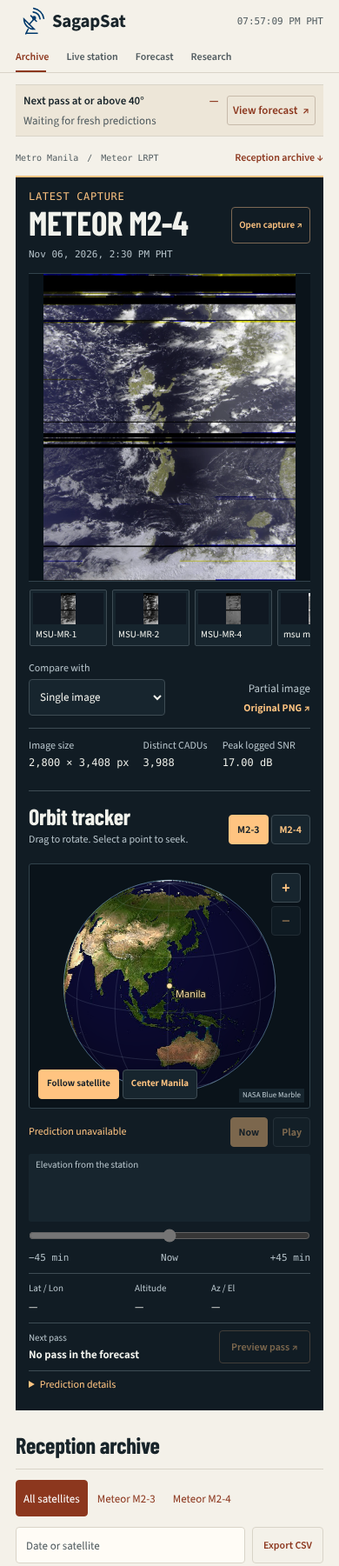
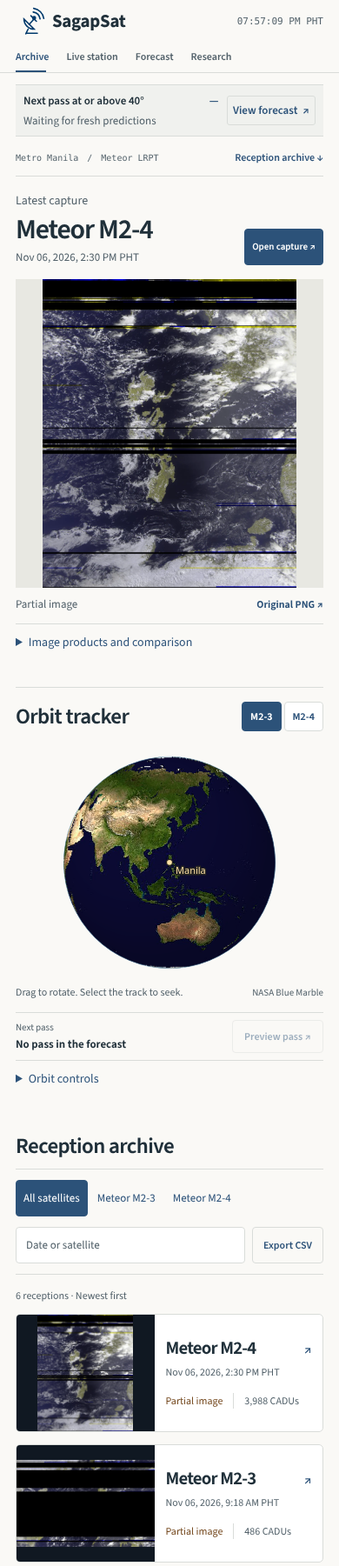
Before and after one commit to adr1el-m/sagapsat, a website: page index.html in a window 390 px wide. Shown: the top 1801 px of the page at 87% size. Drawn offline with Linux system fonts and the light colour scheme; files whose address does not match are found by name.

Commit message:
Simplify the capture and orbit homepage

```diff
--- a/OPERATIONS.md
+++ b/OPERATIONS.md
@@ -38,8 +38,7 @@ them. Perform the update between passes so archive uploads are idle.
    service's current `--pi local` and `--refresh-orbits` settings. Copy the built
    `index.html`, `app.js`, `explorer.js`, `interpretation.js`, `globe.js`,
    `earth-blue-marble.jpg`, `style.css`, `brand.svg`, `source-sans-3.woff2` and
-   `source-sans-3-LICENSE.txt`, `barlow-condensed-bold.woff2` and
-   `barlow-condensed-LICENSE.txt` from `dist/` into its `dist/` directory. Copy
+   `source-sans-3-LICENSE.txt` from `dist/` into its `dist/` directory. Copy
    `dist/research/interpretation-cases.json` and the other research assets
    referenced by the page into its `dist/research/` directory.
 3. Restart both web/publisher services with
--- a/app.js
+++ b/app.js
@@ -161,7 +161,7 @@ function updateLatest(capture){
  $('latestTitle').textContent=capture?'Meteor '+capture.satellite:'Meteor reception';
  $('latestTime').textContent=capture?date(capture.started_utc,{hour:'numeric',minute:'2-digit',hour12:true})+' PHT':'';
  $('latestSummary').textContent=capture?captureOutcome(capture):'';
- $('latestSpecs').hidden=!capture;
+ $('captureTools').hidden=$('latestSpecs').hidden=!capture;
  $('latestFrames').textContent=capture?fmt.format(capture.unique_frames):'—';
  $('latestSnr').textContent=capture?snr(capture.peak_snr_db):'—';
  if(!sameCapture){
@@ -184,11 +184,6 @@ function showLatestProduct(compareName){
  $('latestView').hidden=!product;
  $('latestDownload').hidden=!product;
  $('latestResolution').textContent=product?`${fmt.format(product.width)} × ${fmt.format(product.height)} px`:'—';
- $('scanRuler').replaceChildren(...(product?[0,.25,.5,.75,1].map(fraction=>{
-  const tick=make('span',fmt.format(Math.round(fraction*(product.height-1))),'scan-ruler-tick');
-  tick.style.top=fraction*100+'%';
-  return tick;
- }):[]));
  $('latestStatus').hidden=Boolean(product);
  $('latestStatus').classList.remove('preview-note');
  if(product){
@@ -223,12 +218,6 @@ function updateImageWipe(){
  const ratio=primary.naturalWidth/primary.naturalHeight;
  const shownWidth=Number.isFinite(ratio)?Math.min(width,height*ratio):width;
  const inset=(width-shownWidth)/2;
- const shownHeight=Number.isFinite(ratio)?Math.min(height,width/ratio):height;
- const ruler=$('scanRuler');
- ruler.hidden=!(inset>=64&&shownHeight>=96&&primary.naturalHeight&&$('latestComparison').hidden&&!$('latestView').hidden);
- ruler.style.setProperty('--frame-left',inset+'px');
- ruler.style.setProperty('--frame-top',(height-shownHeight)/2+'px');
- ruler.style.setProperty('--frame-height',shownHeight+'px');
  const panel=$('latestComparison');
  panel.style.setProperty('--image-inset',inset+'px');
  panel.style.setProperty('--split',inset+shownWidth*Number(wipe.value)/100+'px');
@@ -264,7 +253,6 @@ for(const id of ['latestImage','latestCompareImage']){
   $('latestStatus').textContent='An image preview is unavailable.';
   $('latestStatus').classList.add('preview-note');
   $('latestStatus').hidden=false;
-  if(id==='latestImage')$('scanRuler').hidden=true;
  });
 }
 $('latestProducts').onclick=event=>{
@@ -474,8 +462,12 @@ function drawMap(){
  const station=orbital?.station;
  const seek=hasTimeline?index=>seekOrbit(min+index*step,reference):null;
  chartSeek=seek;
- drawElevationChart(track,hasTimeline?Math.round((orbitOffset-min)/step):0);
- globe.update({point,track,seek,station:station?[station.latitude,station.longitude]:[14.6,121]});
+ if($('orbitTools').open)drawElevationChart(track,hasTimeline?Math.round((orbitOffset-min)/step):0);
+ const seekFromGlobe=seek?index=>{
+  $('orbitTools').open=true;
+  seek(index);
+ }:null;
+ globe.update({point,track,seek:seekFromGlobe,station:station?[station.latitude,station.longitude]:[14.6,121]});
  const displayTime=point?`${date(instant,{hour:'numeric',minute:'2-digit',hour12:true})} PHT`:'Prediction unavailable';
  const mode=point?(orbitPass?'Pass preview':orbitBase===undefined?'Current prediction':'Orbit preview'):'';
  $('orbitMoment').textContent=mode?`${mode} · ${displayTime}`:displayTime;
@@ -517,9 +509,14 @@ $('nextOrbitPass').onclick=()=>{
   orbitBase=Date.parse(orbitPass.peak);
   orbitOffset=0;
   globe.center('manila');
+  $('orbitTools').open=true;
  }
  drawMap();
 };
+$('orbitTools').addEventListener('toggle',()=>{
+ if(!$('orbitTools').open)stopOrbitPlayback();
+ drawMap();
+});
 $('orbitPlay').onclick=()=>{
  if(orbitPlayback){stopOrbitPlayback();return}
  if(orbitBase===undefined||orbitOffset>=Number(orbitTime.max))orbitOffset=Number(orbitTime.min);
@@ -558,7 +555,7 @@ function drawElevationChart(track,index){
   else x.moveTo(px(i),py(point[3]));
   hasPrevious=true;
  }
- x.strokeStyle='#ffc481';
+ x.strokeStyle='#283f63';
  x.lineWidth=2;
  x.stroke();
  const elevation=track[index]?.[3];
@@ -566,12 +563,12 @@ function drawElevationChart(track,index){
  x.beginPath();
  x.moveTo(px(index),0);
  x.lineTo(px(index),h);
- x.strokeStyle='#f1f2ec';
+ x.strokeStyle='#202a38';
  x.lineWidth=1;
  x.stroke();
  x.beginPath();
  x.arc(px(index),py(elevation),3.5,0,2*Math.PI);
- x.fillStyle='#f1f2ec';
+ x.fillStyle='#202a38';
  x.fill();
 }
 $('orbitElevation').onclick=event=>{
--- a/globe.js
+++ b/globe.js
@@ -130,7 +130,7 @@ function createOrbitGlobe(canvas, follow, manila, zoomIn, zoomOut) {
     const u=((lon/(2*Math.PI)+1.5)%1)*texture.width;
     const v=Math.min(texture.height-1,(.5-lat/Math.PI)*texture.height);
     const j=4*(Math.floor(v)*texture.width+Math.floor(u));
-    const light=.68+.36*Math.max(0,-.34*east+.45*north+.82*toward);
+    const light=.76+.29*Math.max(0,-.34*east+.45*north+.82*toward);
     data[i]=texture.data[j]*light;
     data[i+1]=texture.data[j+1]*light;
     data[i+2]=texture.data[j+2]*light;
@@ -215,24 +215,6 @@ function createOrbitGlobe(canvas, follow, manila, zoomIn, zoomOut) {
    };
   }
 
-  function gridLine(samples,coordinate){
-   let penDown=false;
-   for(let value=samples[0];value<=samples[1];value+=3){
-    const point=project(...coordinate(value));
-    if(point.facing){
-     if(penDown)context.lineTo(point.x,point.y);
-     else context.moveTo(point.x,point.y);
-    }
-    penDown=point.facing;
-   }
-  }
-  context.beginPath();
-  for(let lat=-60;lat<=60;lat+=30)gridLine([-180,180],lon=>[lat,lon]);
-  for(let lon=-180;lon<180;lon+=30)gridLine([-90,90],lat=>[lat,lon]);
-  context.strokeStyle='#d6efff34';
-  context.lineWidth=.6;
-  context.stroke();
-
   context.beginPath();
   let visible=false;
   for(const [index,sample] of track.entries()){
@@ -248,7 +230,7 @@ function createOrbitGlobe(canvas, follow, manila, zoomIn, zoomOut) {
   context.strokeStyle='#05161b';
   context.lineWidth=3;
   context.stroke();
-  context.strokeStyle='#ffc481';
+  context.strokeStyle='#a4c9e6';
   context.lineWidth=1.3;
   context.stroke();
 
--- a/index.html
+++ b/index.html
@@ -1,5 +1,5 @@
 <!doctype html>
-<html lang="en"><head><meta charset="utf-8"><meta name="viewport" content="width=device-width,initial-scale=1"><meta name="theme-color" content="#f4f1e9"><meta name="description" content="Browse original Meteor LRPT satellite imagery and reception records from the SagapSat ground station in Metro Manila."><link rel="icon" type="image/svg+xml" href="brand.svg"><link rel="stylesheet" href="style.css"><title>SagapSat — Reception archive</title></head>
+<html lang="en"><head><meta charset="utf-8"><meta name="viewport" content="width=device-width,initial-scale=1"><meta name="theme-color" content="#faf9f6"><meta name="description" content="Browse original Meteor LRPT satellite imagery and reception records from the SagapSat ground station in Metro Manila."><link rel="icon" type="image/svg+xml" href="brand.svg"><link rel="stylesheet" href="style.css"><title>SagapSat — Reception archive</title></head>
 <body>
 <a class="skip" href="#main">Skip to content</a>
 <header class="site-header">
@@ -39,43 +39,56 @@
           <div class="image-divider" aria-hidden="true"><span>‹ ›</span></div>
           <input id="latestWipe" type="range" min="0" max="100" value="50" aria-label="Reveal the primary and comparison images">
         </div>
-        <div id="scanRuler" aria-hidden="true" hidden></div>
         <p id="latestStatus" role="status">Loading the latest reception…</p>
       </div>
-      <div id="latestProducts" class="product-strip" role="group" aria-label="Image products" hidden></div>
-      <div class="latest-controls">
-        <label for="latestCompare" id="latestCompareLabel" hidden><span>Compare with</span><select id="latestCompare"></select></label>
       <div class="latest-evidence">
         <p id="latestSummary"></p>
         <a id="latestDownload" class="text-link" target="_blank" rel="noopener" hidden>Original PNG ↗</a>
       </div>
+      <details class="workspace-details" id="captureTools" hidden>
+        <summary>Image products and comparison</summary>
+        <div id="latestProducts" class="product-strip" role="group" aria-label="Image products" hidden></div>
+        <div class="latest-controls">
+          <label for="latestCompare" id="latestCompareLabel" hidden><span>Compare with</span><select id="latestCompare"></select></label>
         </div>
         <dl class="capture-specs" id="latestSpecs" hidden>
           <div><dt>Image size</dt><dd id="latestResolution">—</dd></div>
           <div><dt>Distinct CADUs</dt><dd id="latestFrames">—</dd></div>
           <div><dt>Peak logged SNR</dt><dd id="latestSnr">—</dd></div>
         </dl>
+      </details>
     </section>
     <section class="orbit-panel" id="orbit" aria-labelledby="orbitTitle">
       <header class="orbit-heading">
-        <div><h2 id="orbitTitle">Orbit tracker</h2><p id="globeHint">Drag to rotate. Select a point to seek.</p></div>
+        <h2 id="orbitTitle">Orbit tracker</h2>
         <div class="segmented" id="satTabs" role="group" aria-label="Track a satellite">
           <button type="button" class="selected" data-sat="M2-3" aria-label="Meteor M2-3" aria-pressed="true">M2-3</button>
           <button type="button" data-sat="M2-4" aria-label="Meteor M2-4" aria-pressed="false">M2-4</button>
         </div>
       </header>
       <div class="globe-view">
-        <canvas id="globe" tabindex="0" aria-label="Earth globe with the selected satellite, predicted ground track, and ground station" aria-describedby="globeHint globeKeys">The satellite’s predicted coordinates appear below.</canvas>
-        <div class="globe-zoom" role="group" aria-label="Globe zoom">
-          <button type="button" id="globeZoomIn" aria-label="Zoom in on Earth">+</button>
-          <button type="button" id="globeZoomOut" aria-label="Zoom out from Earth">−</button>
+        <canvas id="globe" tabindex="0" aria-label="Earth globe with the selected satellite, predicted ground track, and ground station" aria-describedby="globeHint globeKeys">The satellite’s predicted coordinates appear in Orbit controls.</canvas>
+        <span id="globeKeys" class="sr-only">Use the arrow keys to rotate and the time slider to select a predicted position.</span>
       </div>
+      <div class="globe-caption">
+        <p id="globeHint">Drag to rotate. Select the track to seek.</p>
+        <a class="globe-credit" href="https://science.nasa.gov/earth/earth-observatory/the-blue-marble-true-color-global-imagery-at-1km-resolution/">NASA Blue Marble</a>
+      </div>
+      <div class="pass-jump">
+        <div><span id="nextOrbitLabel">Next pass</span><strong id="nextOrbitTime">—</strong></div>
+        <button type="button" class="outline-button" id="nextOrbitPass" disabled>Preview pass ↗</button>
+      </div>
+      <details class="workspace-details" id="orbitTools">
+        <summary>Orbit controls</summary>
+        <div class="globe-tools">
           <div class="globe-actions" role="group" aria-label="Globe viewpoint">
             <button type="button" id="followGlobe" aria-pressed="true">Follow satellite</button>
             <button type="button" id="manilaGlobe" aria-pressed="false">Center Manila</button>
           </div>
-        <a class="globe-credit" href="https://science.nasa.gov/earth/earth-observatory/the-blue-marble-true-color-global-imagery-at-1km-resolution/">NASA Blue Marble</a>
-        <span id="globeKeys" class="sr-only">Use the arrow keys to rotate and the time slider to select a predicted position.</span>
+          <div class="globe-zoom" role="group" aria-label="Globe zoom">
+            <button type="button" id="globeZoomOut" aria-label="Zoom out from Earth">−</button>
+            <button type="button" id="globeZoomIn" aria-label="Zoom in on Earth">+</button>
+          </div>
         </div>
         <div class="orbit-timeline">
           <div class="timeline-heading">
@@ -95,11 +108,8 @@
           <div><dt>Altitude</dt><dd id="altitude">—</dd></div>
           <div><dt>Az / El</dt><dd id="azel">—</dd></div>
         </dl>
-      <div class="pass-jump">
-        <div><span id="nextOrbitLabel">Next pass</span><strong id="nextOrbitTime">—</strong></div>
-        <button type="button" class="outline-button" id="nextOrbitPass" disabled>Preview pass ↗</button>
-      </div>
-      <details class="orbit-source"><summary>Prediction details</summary><p id="tleInfo">Loading orbital data…</p></details>
+        <p id="tleInfo">Loading orbital data…</p>
+      </details>
     </section>
   </div>
   <h2 class="receptions-heading" id="receptions">Reception archive</h2>
--- a/scripts/build-static.cjs
+++ b/scripts/build-static.cjs
@@ -1,5 +1,5 @@
 const fs = require('node:fs');
 
-for (const file of ['index.html', 'style.css', 'app.js', 'explorer.js', 'interpretation.js', 'brand.svg', 'globe.js', 'earth-blue-marble.jpg', 'source-sans-3.woff2', 'source-sans-3-LICENSE.txt', 'barlow-condensed-bold.woff2', 'barlow-condensed-LICENSE.txt']) {
+for (const file of ['index.html', 'style.css', 'app.js', 'explorer.js', 'interpretation.js', 'brand.svg', 'globe.js', 'earth-blue-marble.jpg', 'source-sans-3.woff2', 'source-sans-3-LICENSE.txt']) {
   fs.copyFileSync(file, 'dist/' + file);
 }
--- a/style.css
+++ b/style.css
@@ -1,11 +1,3 @@
-@font-face {
-  font-family: "Barlow Condensed";
-  src: url("barlow-condensed-bold.woff2") format("woff2");
-  font-style: normal;
-  font-weight: 700;
-  font-display: swap;
-}
-
 @font-face {
   font-family: "Source Sans 3";
   src: url("source-sans-3.woff2") format("woff2");
@@ -115,13 +107,12 @@ button.pass-day-status { padding: 5px 9px; border: 0; border-radius: 4px; backgr
 }
 
 :root {
-  --bg: #f4f1e9;
-  --panel: #fffcf6;
-  --line: #d9d4c8;
-  --ink: #18242a;
-  --muted: #505b5f;
-  --blue: #8c371e;
-  --font-display: "Barlow Condensed", "Source Sans 3", sans-serif;
+  --bg: #faf9f6;
+  --panel: #fff;
+  --line: #d9dcd9;
+  --ink: #20303a;
+  --muted: #52616a;
+  --blue: #2c5279;
   --font-text: "Source Sans 3", system-ui, sans-serif;
   --font-data: ui-monospace, "SFMono-Regular", Consolas, monospace;
   --amber: #75491f;
@@ -304,7 +295,7 @@ main { padding-top: 0; }
   margin-top: 13px;
   padding: 9px 12px 9px 15px;
   border-block: 1px solid var(--line);
-  background: #ede6d8;
+  background: #f0f1ee;
   color: var(--ink);
   font-size: 14px;
 }
@@ -313,7 +304,7 @@ main { padding-top: 0; }
 #nextSummary { color: var(--muted); }
 .pass-strip a {
   padding: 6px 9px;
-  border: 1px solid #c7baaa;
+  border: 1px solid var(--line);
   border-radius: 3px;
   color: var(--blue);
   font-weight: 600;
@@ -346,25 +337,15 @@ main { padding-top: 0; }
 .archive-jump:hover { text-decoration: underline; }
 
 .archive-masthead {
-  --stage-height: clamp(300px, 32.5vw, 440px);
-  --panel: #17252e;
-  --ink: #f1f2ec;
-  --muted: #b7c4cb;
-  --line: #3e4c54;
-  --blue: #ffc481;
-  --deck-padding: clamp(15px, 2.15vw, 32px);
+  --stage-height: clamp(355px, 43vw, 565px);
   display: grid;
-  grid-template-columns: minmax(0, 1.62fr) minmax(275px, 1fr);
-  gap: var(--deck-padding);
+  grid-template-columns: minmax(0, 1.85fr) minmax(260px, 1fr);
+  gap: clamp(22px, 4vw, 58px);
   align-items: start;
-  padding: var(--deck-padding);
-  margin-bottom: clamp(27px, 4vw, 52px);
-  background: #111c24;
-  color: var(--ink);
-  color-scheme: dark;
-  border-top: 2px solid var(--blue);
+  padding-top: clamp(17px, 2.5vw, 30px);
+  margin-bottom: clamp(36px, 5vw, 72px);
+  border-top: 1px solid var(--line);
 }
-.archive-masthead :focus-visible { outline-color: var(--blue); }
 .latest-capture { min-width: 0; }
 .latest-heading, .orbit-heading {
   display: flex;
@@ -372,19 +353,18 @@ main { padding-top: 0; }
   justify-content: space-between;
   gap: 10px;
 }
-.latest-heading { margin-bottom: 14px; }
-.latest-label { margin: 0 0 5px; color: var(--blue); font: 12px/1.3 var(--font-data); text-transform: uppercase; letter-spacing: .055em; }
-#latestTitle { font: 700 clamp(42px, 7.4vw, 104px)/.89 var(--font-display); letter-spacing: -.012em; text-transform: uppercase; }
+.latest-heading { margin-bottom: 16px; align-items: end; }
+.latest-label { margin: 0 0 6px; color: var(--muted); font-size: 14px; }
+#latestTitle { font: 620 clamp(35px, 5vw, 64px)/1 var(--font-text); letter-spacing: -.037em; }
 #latestTime, #latestSummary { color: var(--muted); font-size: 13px; }
-#latestTime { margin: 11px 0 0; font: 11px/1.4 var(--font-data); }
+#latestTime { margin: 7px 0 0; }
 .latest-view {
   position: relative;
   display: grid;
   place-items: center;
   height: var(--stage-height);
   isolation: isolate;
-  background: #0a131a;
-  border-block: 1px solid #32434c;
+  background: #e8e8e2;
 }
 #latestView {
   position: absolute;
@@ -397,7 +377,7 @@ main { padding-top: 0; }
 }
 #latestImage, #latestCompareImage { display: block; width: 100%; height: 100%; object-fit: contain; }
 #latestComparison { position: absolute; inset: 0; pointer-events: none; --split: 50%; --image-inset: 0px; }
-#latestCompareImage { background: #0a131a; clip-path: inset(0 0 0 var(--split)); }
+#latestCompareImage { background: #e8e8e2; clip-path: inset(0 0 0 var(--split)); }
 .image-divider {
   position: absolute;
   left: var(--split);
@@ -419,8 +399,8 @@ main { padding-top: 0; }
   place-items: center;
   border: 1px solid #101822;
   border-radius: 50%;
-  background: var(--blue);
-  color: #18242a;
+  background: var(--panel);
+  color: var(--ink);
   font: 600 21px/1 var(--font-text);
   white-space: nowrap;
 }
@@ -438,54 +418,19 @@ main { padding-top: 0; }
   touch-action: none;
 }
 #latestComparison:focus-within { outline: 2px solid var(--blue); outline-offset: 3px; }
-#latestStatus { color: #e5edf6; padding: 14px; text-align: center; }
+#latestStatus { color: var(--muted); padding: 14px; text-align: center; }
 #latestStatus.preview-note {
   position: absolute;
   bottom: 9px;
   z-index: 1;
   margin: 0 9px;
   padding: 7px 10px;
-  background: rgba(10,20,27,.94);
+  background: var(--panel);
   pointer-events: none;
-  border: 1px solid #637c81;
+  border: 1px solid var(--line);
   border-radius: 3px;
   font-size: 12px;
 }
-#scanRuler {
-  position: absolute;
-  top: var(--frame-top);
-  left: calc(var(--frame-left) - 12px);
-  width: 1px;
-  height: var(--frame-height);
-  background: #63747e;
-  pointer-events: none;
-  color: #acbdc7;
-  font: 10px/1 var(--font-data);
-}
-#scanRuler::before {
-  content: "ROW";
-  position: absolute;
-  top: 13px;
-  right: 12px;
-  color: var(--blue);
-}
-.scan-ruler-tick {
-  position: absolute;
-  right: 1px;
-  translate: 0 -50%;
-  white-space: nowrap;
-  padding-right: 11px;
-}
-.scan-ruler-tick::after {
-  content: "";
-  position: absolute;
-  right: 0;
-  top: 50%;
-  width: 7px;
-  border-top: 1px solid #63747e;
-}
-.scan-ruler-tick:first-child { translate: 0 0; }
-.scan-ruler-tick:last-child { translate: 0 -100%; }
 .capture-specs {
   display: grid;
   grid-template-columns: 1.2fr .8fr 1fr;
@@ -523,7 +468,7 @@ main { padding-top: 0; }
 .image-product span { overflow: hidden; white-space: nowrap; text-overflow: ellipsis; padding-inline: 3px; font-size: 11px; }
 .latest-controls {
   display: grid;
-  grid-template-columns: repeat(2, minmax(0, 1fr));
+  grid-template-columns: minmax(0, 340px);
   gap: 10px;
   padding-top: 12px;
 }
@@ -539,16 +484,16 @@ main { padding-top: 0; }
   background: var(--panel);
   border: 1px solid var(--line);
 }
-#latestOpen { min-height: 42px; flex: none; padding-inline: 11px; white-space: nowrap; color: var(--blue); background: transparent; border-color: #7d6854; }
-#latestOpen:hover:not(:disabled), .pass-jump button:hover:not(:disabled) { background: #26343e; border-color: var(--blue); }
-.latest-evidence { display: grid; align-content: end; justify-items: end; gap: 3px; text-align: right; }
+#latestOpen { min-height: 42px; flex: none; padding-inline: 12px; white-space: nowrap; color: #fff; background: var(--blue); border-color: var(--blue); }
+#latestOpen:hover:not(:disabled) { background: #1f3d5c; }
+.latest-evidence { display: flex; align-items: center; justify-content: space-between; flex-wrap: wrap; gap: 8px; padding-block: 9px 12px; }
 .latest-evidence p, #latestDownload { margin: 0; }
 #latestDownload { padding: 0; font-size: 12px; font-weight: 650; }
 #latestDownload:hover { text-decoration: underline; }
 
-.orbit-panel { min-width: 0; padding-left: var(--deck-padding); border-left: 1px solid var(--line); }
+.orbit-panel { min-width: 0; padding-top: 23px; }
 .orbit-heading { margin-bottom: 11px; }
-.orbit-heading h2, .receptions-heading { font: 700 clamp(26px, 3.1vw, 44px)/1 var(--font-display); letter-spacing: -.01em; }
+.orbit-heading h2, .receptions-heading { font: 620 clamp(25px, 2.55vw, 36px)/1 var(--font-text); letter-spacing: -.025em; }
 .receptions-heading { margin-bottom: 14px; }
 
 #satTabs { display: flex; flex: none; border: 0; padding: 0; gap: 3px; background: transparent; }
@@ -564,7 +509,7 @@ main { padding-top: 0; }
   white-space: nowrap;
 }
 #satTabs button.selected, .globe-actions button[aria-pressed="true"], #orbitNow[aria-pressed="true"] {
-  color: #16212a;
+  color: #fff;
   background: var(--blue);
   border-color: var(--blue);
 }
@@ -574,36 +519,28 @@ main { padding-top: 0; }
 }
 .globe-view {
   position: relative;
-  background: #0a131a;
-  border: 1px solid #32434c;
-  border-radius: 3px;
+  background: var(--bg);
 }
-#globeHint { margin: 4px 0 8px; font-size: 12px; }
+.globe-caption { display: flex; align-items: baseline; justify-content: space-between; flex-wrap: wrap; gap: 4px 12px; margin-bottom: 14px; }
+#globeHint { margin: 0; font-size: 12px; }
 #globe {
   width: 100%;
-  height: clamp(220px, 23vw, 315px);
+  height: clamp(220px, 27vw, 350px);
   display: block;
   cursor: grab;
   touch-action: none;
 }
 #globe:active { cursor: grabbing; }
 #globe:focus-visible { outline: 2px solid var(--blue); outline-offset: 3px; }
-.globe-zoom { position: absolute; inset: 10px 10px auto auto; display: grid; gap: 4px; }
+.globe-tools { display: flex; flex-wrap: wrap; align-items: center; justify-content: space-between; gap: 6px; margin-block: 6px; }
+.globe-zoom { display: flex; gap: 4px; }
 .globe-zoom button { width: 34px; padding: 0; font-size: 18px; line-height: 1; }
-.globe-actions { position: absolute; inset: auto auto 10px 10px; display: flex; gap: 4px; }
+.globe-actions { display: flex; gap: 4px; }
 .globe-actions button { font-size: 11px; }
-.globe-credit {
-  position: absolute;
-  right: 6px;
-  bottom: 6px;
-  background: var(--panel);
-  padding: 1px 4px;
-  color: var(--muted);
-  font-size: 9px;
-}
+.globe-credit { color: var(--muted); font-size: 11px; }
 .globe-credit:hover { text-decoration: underline; }
 .orbit-timeline { padding-block: 10px; }
-.orbit-chart { position: relative; margin-top: 8px; background: #17252e; border-radius: 2px; overflow: hidden; }
+.orbit-chart { position: relative; margin-top: 8px; background: #ecefeb; border-radius: 2px; overflow: hidden; }
 .orbit-chart > span { display: block; padding: 5px 8px 0; color: var(--muted); font-size: 11px; }
 #orbitElevation { display: block; width: 100%; height: 57px; cursor: crosshair; touch-action: pan-y; }
 .timeline-heading { display: grid; grid-template-columns: minmax(0, 1fr) auto auto; align-items: center; gap: 6px; }
@@ -624,15 +561,15 @@ main { padding-top: 0; }
 .pass-jump { display: flex; align-items: center; justify-content: space-between; gap: 8px; padding: 8px 0; border-top: 1px solid var(--line); }
 .pass-jump span { display: block; color: var(--muted); font-size: 11px; }
 .pass-jump strong { display: block; color: var(--ink); font-size: 13px; font-weight: 650; }
-.pass-jump button { min-height: 38px; white-space: nowrap; border-color: #7d6854; }
-.orbit-source { padding: 0; }
-.orbit-source summary { color: var(--blue); }
+.pass-jump button { min-height: 38px; white-space: nowrap; border-color: var(--line); }
+.workspace-details { padding: 0 0 8px; }
+.workspace-details summary { color: var(--blue); font-size: 14px; padding: 10px 0; }
 #tleInfo { margin: 0 0 5px; font-size: 11px; }
 .reception-sidebar { grid-template-columns: minmax(0, 1fr); }
 
 @media (max-width: 720px) {
   .archive-masthead { grid-template-columns: minmax(0, 1fr); gap: 23px; }
-  .orbit-panel { padding: 16px 0 0; border-top: 1px solid var(--line); border-left: 0; }
+  .orbit-panel { padding: 16px 0 0; border-top: 1px solid var(--line); }
   #globe { height: 280px; }
 }
 @media (max-width: 460px) {
@@ -641,6 +578,6 @@ main { padding-top: 0; }
   .archive-masthead { --stage-height: clamp(250px, 92vw, 355px); }
   #latestOpen { font-size: 11px; padding-inline: 8px; }
   .product-strip { grid-auto-columns: 89px; }
-  #latestTitle { font-size: clamp(35px, 10vw, 52px); }
+  #latestTitle { font-size: clamp(28px, 8.2vw, 47px); }
   .capture-specs dd { font-size: 12px; }
 }
```
Also changed, not shown: barlow-condensed-LICENSE.txt (deleted, +0 -93 lines), barlow-condensed-bold.woff2 (deleted), dist/app.js, dist/barlow-condensed-LICENSE.txt (deleted), dist/barlow-condensed-bold.woff2 (deleted), dist/globe.js, dist/index.html, dist/style.css, 1 other file. Lines whose indentation alone changed are shown as unchanged.
